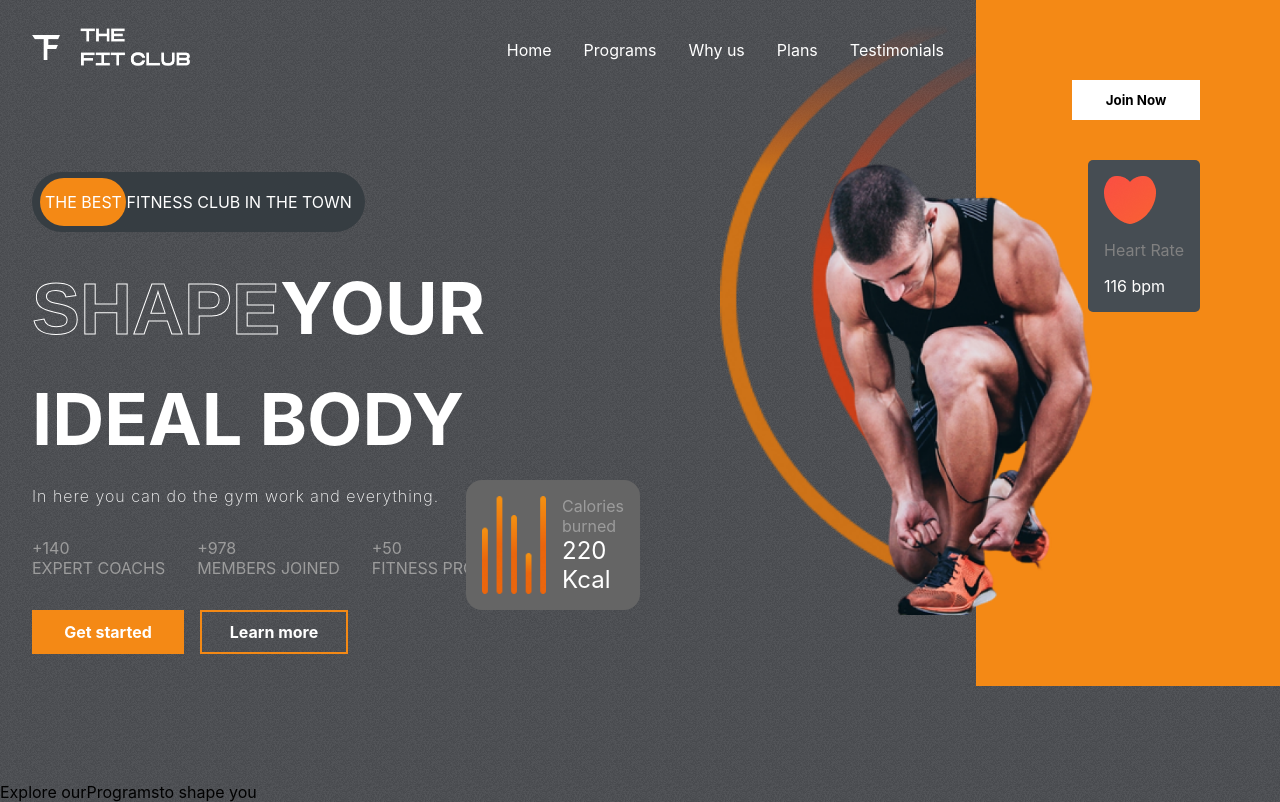
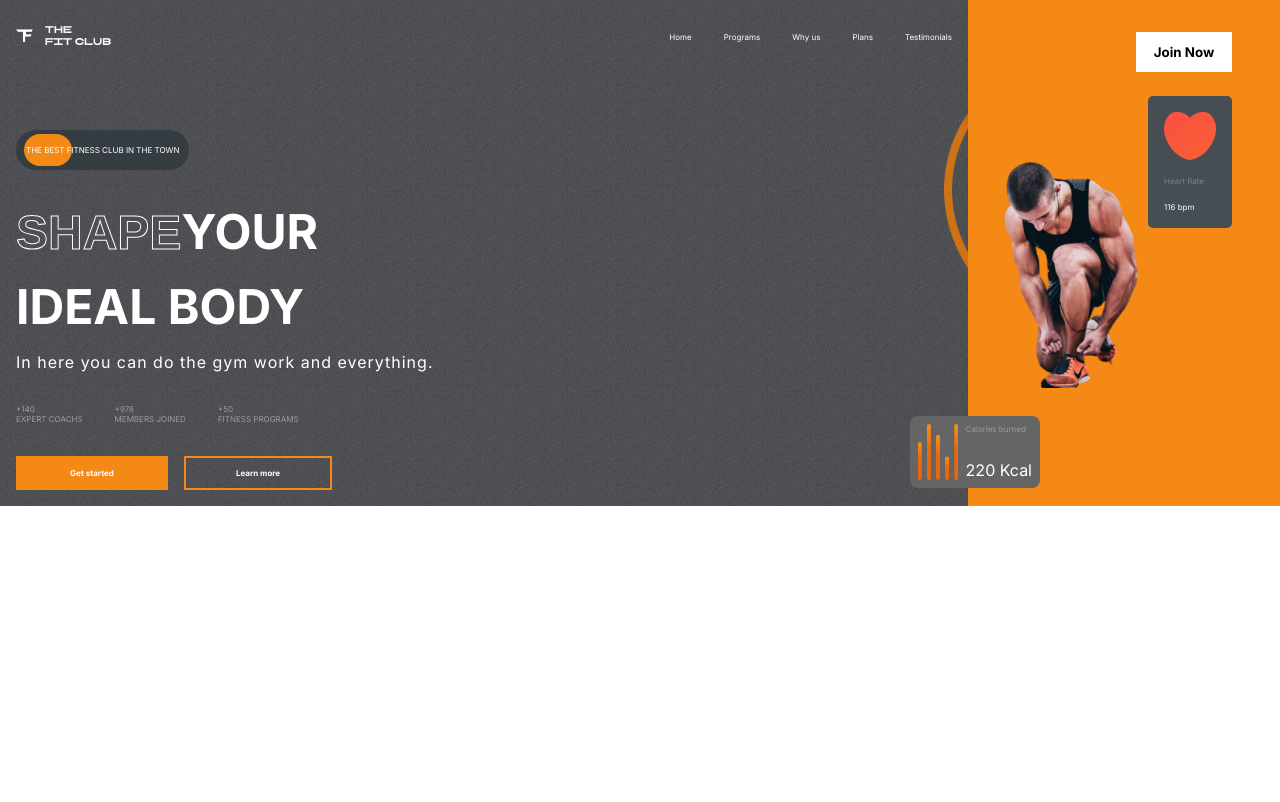
Before and after one commit to bhimray/gym-app, a React (Create React App) app: page / in a window 1280 px wide. Built offline with nearby package versions, Linux system fonts and the light colour scheme.

Commit message:
modified:   public/index.html 	modified:   src/App.css 	modified:   src/App.js 	modified:   src/components/Header/Header.css 	modified:   src/components/Hero.css 	modified:   src/components/Programs/Programs.jsx 	modified:   src/index.css

```diff
--- a/public/index.html
+++ b/public/index.html
@@ -15,6 +15,17 @@
       user's mobile device or desktop. See https://developers.google.com/web/fundamentals/web-app-manifest/
     -->
     <link rel="manifest" href="%PUBLIC_URL%/manifest.json" />
+    <link rel="preconnect" href="https://fonts.googleapis.com" />
+    <link rel="preconnect" href="https://fonts.gstatic.com" crossorigin />
+    <link
+      href="https://fonts.googleapis.com/css2?family=Inter:wght@400;500;700&display=swap"
+      rel="stylesheet"
+    />
+    <style>
+      * {
+        font-family: "Inter", sans-serif;
+      }
+    </style>
     <!--
       Notice the use of %PUBLIC_URL% in the tags above.
       It will be replaced with the URL of the `public` folder during the build.
@@ -24,11 +35,6 @@
       work correctly both with client-side routing and a non-root public URL.
       Learn how to configure a non-root public URL by running `npm run build`.
     -->
-    <style>
-      * {
-        font-family: "Inter", sans-serif;
-      }
-    </style>
     <title>React App</title>
   </head>
   <body>
--- a/src/App.css
+++ b/src/App.css
@@ -15,13 +15,12 @@
   background-color: var(--appColor);
   display: flex;
   flex-direction: column;
-  gap: 6rem;
+  gap: 4rem;
   overflow: hidden;
 }
 ::-webkit-scrollbar{
   display: none;
 }
-
 .stroke-text{
   color:transparent;
   font-family: Arial, Helvetica, sans-serif;
--- a/src/App.js
+++ b/src/App.js
@@ -5,7 +5,7 @@ function App() {
   return (
     <div className="App">
           <Hero/>
-          <Programs/>
+          {/* <Programs/> */}
     </div>
   );
 }
--- a/src/components/Header/Header.css
+++ b/src/components/Header/Header.css
@@ -4,8 +4,8 @@
 }
 
 .logo{
-    width:10rem;
-    height:3rem;
+    width:6rem;
+    height:1.5rem;
 }
 
 .header-menu{
--- a/src/components/Hero.css
+++ b/src/components/Hero.css
@@ -1,30 +1,32 @@
 .hero{
     display:flex;
     justify-content: space-between;
+
 }
 
 .left{
-    padding:2rem;
+    padding:1rem;
     padding-top:1.5rem;
     flex:3;
     display:flex;
     gap:2rem;
     flex-direction: column;
+
+
 }
 
 .right{
     flex:1;
-    position:relative;
     background-color:var(--orange);
 
 }
 
 .the_best_ad{
-    margin-top:4rem;
+    margin-top:3rem;
     background-color: #363d42;
-    border-radius:4rem;
+    border-radius:3rem;
     width:fit-content;
-    padding:20px 13px;
+    padding:15px 10px;
     text-transform: uppercase;
     color:white;
     position:relative;
@@ -39,19 +41,19 @@
 .the_best_ad>div{
     position:absolute;
     background-color: var(--orange);
-    width:5.4rem;
+    width:3rem;
     height: 80%;
     left:8px;
-    border-radius: 3rem;
+    border-radius: 2rem;
 
 }
 
 .hero-text{
     display:flex;
     flex-direction: column;
-    gap:1.5rem;
+    gap:1rem;
     text-transform: uppercase;
-    font-size: 4.5rem;
+    font-size: 3rem;
     font-weight: bold;
     color:white;
     text-overflow:inherit; /*it will wrap itself*/
@@ -106,9 +108,9 @@
 
 .right>.btn{
     position:absolute;
-    right:5rem;
-    top:5rem;
-    width:8rem;
+    right:3rem;
+    top:2rem;
+    width:6rem;
 }
 
 .heart-rate{
@@ -121,8 +123,8 @@
     align-items: flex-start;
     border-radius: 5px;
     position:absolute;
-    right:5rem;
-    top: 10rem;
+    right:3rem;
+    top:6rem;
 }
 .heart-rate>:nth-child(2){
     color: gray;
@@ -133,33 +135,33 @@
 
 .hero_image{
     position:absolute;
-    right:10rem;
+    right:8rem;
     top:10rem;
-    width:20rem;
+    width:10rem;
 }
 
 .hero_image_back{
     position:absolute;
-    width:20rem;
-    top:1rem;
-    right:15rem;
+    width:10rem;
+    top:3rem;
+    right:11rem;
     z-index: -1;
 }
 
 .calories{
     position:absolute;
-    top:30rem;
-    right:40rem;
+    top:26rem;
+    right:15rem;
     display:flex;
-    gap:1rem;
+    gap:0.5rem;
     background-color: var(--caloryCard);
-    padding:1rem;
-    border-radius: 1rem;
+    padding:0.5rem;
+    border-radius: 0.5rem;
     width:fit-content;
 }
 
 .calories>img{
-    width: 4rem;
+    width: 2.5rem;
 }
 
 .calories>div{
@@ -174,5 +176,5 @@
 
 .calories>div>:nth-child(2){
     color:white;
-    font-size:1.5rem;
+    font-size:1rem;
 }
--- a/src/components/Programs/Programs.jsx
+++ b/src/components/Programs/Programs.jsx
@@ -4,11 +4,11 @@ import "./Programs.css";
 function Programs() {
   return (
     <div className="Programs">
-        <div className="programs-header">
+        {/* <div className="programs-header">
             <span>Explore our</span>
             <span>Programs</span>
             <span>to shape you</span>
-        </div>
+        </div> */}
     </div>
   )
 }
--- a/src/index.css
+++ b/src/index.css
@@ -5,6 +5,7 @@ body {
     sans-serif;
   -webkit-font-smoothing: antialiased;
   -moz-osx-font-smoothing: grayscale;
+  font-size:0.5rem;
 }
 
 code {
```
